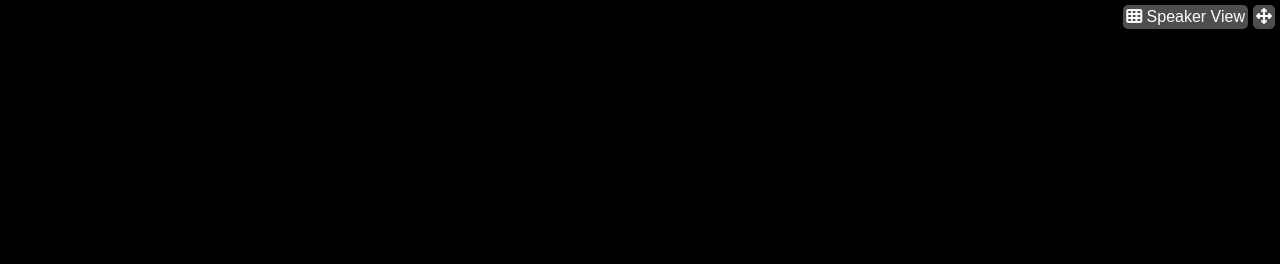
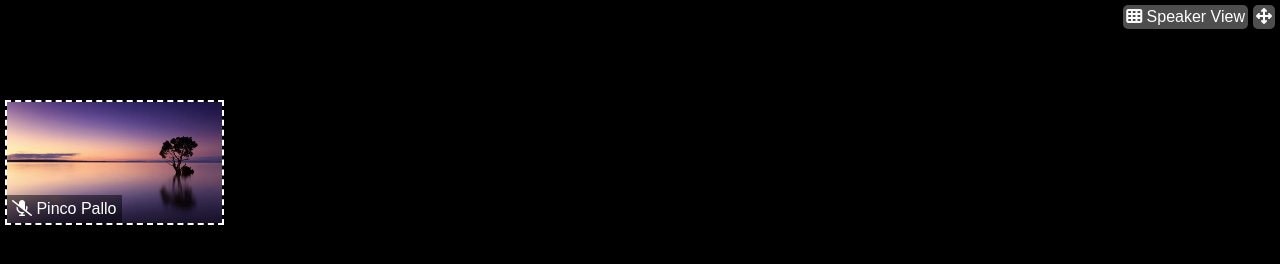
Before and after one commit to Matteo-Nesti/html-css-zoom, a plain HTML site: page index.html in a window 1280 px wide. Drawn offline with Linux system fonts and the light colour scheme.

Commit message:
add first card and css

```diff
--- a/css/style.css
+++ b/css/style.css
@@ -20,6 +20,24 @@ span {
     color: #fff;
 }
 
+/* utility */
+
+.debug {
+    border: 2px dashed white;
+    color: #fff;
+}
+
+.container {
+    width: 1600px;
+    margin: 0 auto;
+}
+
+.row {
+    display: flex;
+    flex-wrap: wrap;
+}
+
+
 /* header */
 
 .option {
@@ -37,3 +55,33 @@ span {
 .option>span {
     cursor: pointer;
 }
+
+
+/* main */
+
+main {
+    max-height: calc(100vh - 90px);
+    overflow: auto;
+}
+
+/* cards */
+
+.card {
+    width: calc(100% / 7 - 10px);
+    margin: 10px 5px;
+    position: relative;
+}
+
+.card>img {
+    width: 100%;
+    height: auto;
+    display: block;
+}
+
+.nick-name {
+    position: absolute;
+    left: 0;
+    bottom: 0;
+    background-color: rgba(0, 0, 0, .5);
+    padding: 5px 5px;
+}
--- a/index.html
+++ b/index.html
@@ -18,7 +18,16 @@
         </div>
     </header>
 
-
+    <main>
+        <div class="container">
+            <div class="row">
+                <div class="card debug">
+                    <img src="img/sunset-1373171__480.jpg" alt="">
+                    <div class="nick-name"><i class="fa-solid fa-microphone-slash"></i> Pinco Pallo</div>
+                </div>
+            </div>
+        </div>
+    </main>
 
 </body>
 </html>
```
Also changed, not shown: img/sunset-1373171__480.jpg (added).
